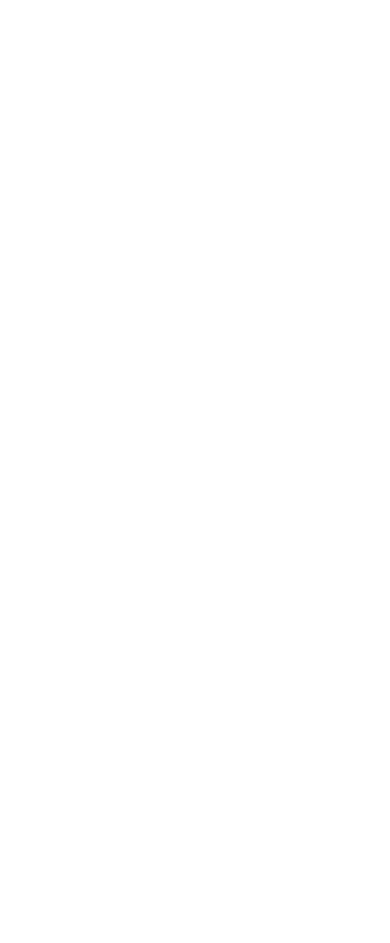
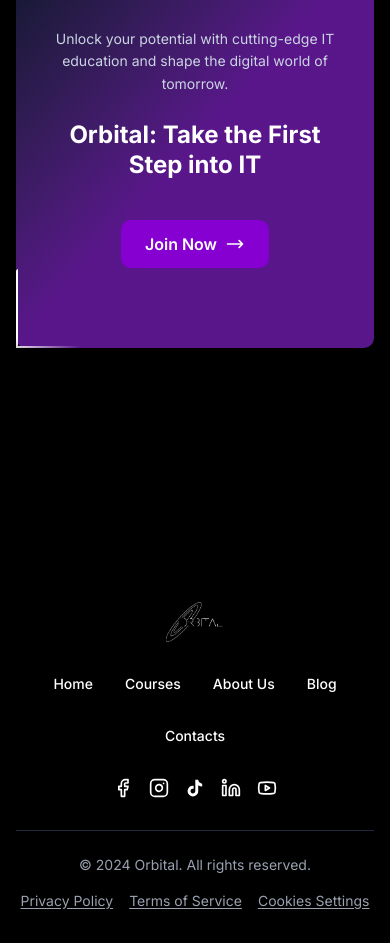
Before and after one commit to gurwnx222/sukii.xyz, a Next.js app: page / in a window 390 px wide. Shown: the part 6600-7543 px from the top of the page. Before the commit the page ends 6326 px from the top, so only its background shows below. Built offline with nearby package versions, Linux system fonts and the light colour scheme.

Commit message:
added join now, footer and border beam

```diff
--- /dev/null
+++ b/app/components/JoinNow.jsx
@@ -0,0 +1,80 @@
+"use client";
+import { BorderBeam } from "@/components/magicui/border-beam";
+import Button from "@/components/Button";
+const MainCard = ({
+  tagline = "Unlock your potential with cutting-edge IT education and shape the digital world of tomorrow.",
+  title = "Orbital: Take the First Step into IT",
+  backgroundColor = "bg-gradient-to-br from-black via-slate-800 to-slate-900",
+  textColor = "text-white",
+  taglineColor = "text-slate-300",
+  children,
+}) => {
+  return (
+    <div
+      className={`${backgroundColor} ${textColor} p-8 md:p-12 lg:p-16 rounded-lg shadow-2xl text-center space-y-6 md:space-y-8 min-h-[400px] flex flex-col justify-center items-center`}
+    >
+      <p
+        className={`${taglineColor} text-sm md:text-base lg:text-lg max-w-4xl mx-auto leading-relaxed`}
+      >
+        {tagline}
+      </p>
+
+      <h1 className="text-2xl md:text-4xl lg:text-5xl xl:text-6xl font-bold leading-tight max-w-5xl mx-auto">
+        {title}
+      </h1>
+
+      <div className="pt-4 flex justify-center">{children}</div>
+    </div>
+  );
+};
+
+export default function JoinNow({
+  // Main card props
+  tagline = "Unlock your potential with cutting-edge IT education and shape the digital world of tomorrow.",
+  title = "Orbital: Take the First Step into IT",
+  backgroundColor = "bg-gradient-to-br from-slate-900 via-purple-900 to-purple-900",
+  textColor = "text-white",
+  taglineColor = "text-slate-300",
+
+  // Border beam props
+  beamColorFrom = "#ffffff",
+  beamColorTo = "#ffffff",
+  beamDuration = 10,
+  beamSize = 100,
+  beamDelay = 0,
+
+  // Event handlers
+  onButtonClick,
+}) {
+  return (
+    <div className="min-h-screen bg-black flex items-center justify-center p-4">
+      <div className="relative w-full max-w-6xl">
+        <MainCard
+          tagline={tagline}
+          title={title}
+          backgroundColor={backgroundColor}
+          textColor={textColor}
+          taglineColor={taglineColor}
+        >
+          <Button name="Join Now" />
+        </MainCard>
+        <BorderBeam
+          colorFrom={beamColorFrom}
+          colorTo={beamColorTo}
+          duration={beamDuration}
+          size={beamSize}
+          delay="3"
+          borderWidth={2}
+        />
+        <BorderBeam
+          colorFrom={beamColorFrom}
+          colorTo={beamColorTo}
+          duration={beamDuration}
+          size={beamSize}
+          delay={beamDelay}
+          borderWidth={2}
+        />
+      </div>
+    </div>
+  );
+}
--- a/app/page.jsx
+++ b/app/page.jsx
@@ -5,6 +5,8 @@
 import FaqSection from "./components/FaqSection";
 import OurAdvantages from "./components/OurAdvantages";
 import Testimonials from "./components/Testimonials";
+import Footer from "@/components/Footer";
+import JoinNow from "./components/JoinNow";
 export default function Home() {
   return (
     <>
@@ -15,6 +17,8 @@
       <FaqSection />
       <OurAdvantages />
       <Testimonials />
+      <JoinNow />
+      <Footer />
     </>
   );
 }
--- a/components/Footer.jsx
+++ b/components/Footer.jsx
@@ -0,0 +1,139 @@
+import Image from "next/image";
+import Link from "next/link";
+import { Facebook, Instagram, Linkedin, Youtube } from "lucide-react";
+import orbitalLogo from "@/public/logos/orbital-logo-4.png";
+
+// Custom TikTok icon component since it's not available in Lucide
+const TikTokIcon = ({ className }) => (
+  <svg
+    className={className}
+    viewBox="0 0 24 24"
+    fill="currentColor"
+    xmlns="http://www.w3.org/2000/svg"
+  >
+    <path d="M19.59 6.69a4.83 4.83 0 0 1-3.77-4.25V2h-3.45v13.67a2.89 2.89 0 0 1-5.2 1.74 2.89 2.89 0 0 1 2.31-4.64 2.93 2.93 0 0 1 .88.13V9.4a6.84 6.84 0 0 0-1-.05A6.33 6.33 0 0 0 5 20.1a6.34 6.34 0 0 0 10.86-4.43v-7a8.16 8.16 0 0 0 4.77 1.52v-3.4a4.85 4.85 0 0 1-1-.1z" />
+  </svg>
+);
+
+export default function Footer() {
+  return (
+    <footer className="bg-black text-white">
+      <div className="container mx-auto px-4 py-8">
+        {/* Main footer content */}
+        <div className="flex flex-col lg:flex-row items-center justify-between gap-8 mb-8">
+          {/* Logo */}
+          <div className="flex-shrink-0">
+            <Image
+              src={orbitalLogo || "/placeholder.svg"}
+              alt="Orbital Logo"
+              width={120}
+              height={40}
+              className="h-10 w-auto"
+            />
+          </div>
+
+          {/* Navigation Links */}
+          <nav className="flex flex-wrap items-center justify-center gap-8 text-sm font-medium">
+            <Link
+              href="/"
+              className="hover:text-gray-300 transition-colors duration-200"
+            >
+              Home
+            </Link>
+            <Link
+              href="/courses"
+              className="hover:text-gray-300 transition-colors duration-200"
+            >
+              Courses
+            </Link>
+            <Link
+              href="/about"
+              className="hover:text-gray-300 transition-colors duration-200"
+            >
+              About Us
+            </Link>
+            <Link
+              href="/blog"
+              className="hover:text-gray-300 transition-colors duration-200"
+            >
+              Blog
+            </Link>
+            <Link
+              href="/contacts"
+              className="hover:text-gray-300 transition-colors duration-200"
+            >
+              Contacts
+            </Link>
+          </nav>
+
+          {/* Social Media Icons */}
+          <div className="flex items-center gap-4">
+            <Link
+              href="#"
+              className="hover:text-gray-300 transition-colors duration-200"
+              aria-label="Facebook"
+            >
+              <Facebook className="w-5 h-5" />
+            </Link>
+            <Link
+              href="#"
+              className="hover:text-gray-300 transition-colors duration-200"
+              aria-label="Instagram"
+            >
+              <Instagram className="w-5 h-5" />
+            </Link>
+            <Link
+              href="#"
+              className="hover:text-gray-300 transition-colors duration-200"
+              aria-label="TikTok"
+            >
+              <TikTokIcon className="w-5 h-5" />
+            </Link>
+            <Link
+              href="#"
+              className="hover:text-gray-300 transition-colors duration-200"
+              aria-label="LinkedIn"
+            >
+              <Linkedin className="w-5 h-5" />
+            </Link>
+            <Link
+              href="#"
+              className="hover:text-gray-300 transition-colors duration-200"
+              aria-label="YouTube"
+            >
+              <Youtube className="w-5 h-5" />
+            </Link>
+          </div>
+        </div>
+
+        {/* Horizontal separator */}
+        <div className="border-t border-gray-800 mb-6"></div>
+
+        {/* Bottom section */}
+        <div className="flex flex-col sm:flex-row items-center justify-center gap-4 text-sm text-gray-400">
+          <span>© 2024 Orbital. All rights reserved.</span>
+          <div className="flex items-center gap-4">
+            <Link
+              href="/privacy-policy"
+              className="hover:text-white transition-colors duration-200 underline underline-offset-2"
+            >
+              Privacy Policy
+            </Link>
+            <Link
+              href="/terms-of-service"
+              className="hover:text-white transition-colors duration-200 underline underline-offset-2"
+            >
+              Terms of Service
+            </Link>
+            <Link
+              href="/cookies-settings"
+              className="hover:text-white transition-colors duration-200 underline underline-offset-2"
+            >
+              Cookies Settings
+            </Link>
+          </div>
+        </div>
+      </div>
+    </footer>
+  );
+}
--- /dev/null
+++ b/components/magicui/border-beam.jsx
@@ -0,0 +1,56 @@
+"use client";;
+import { cn } from "@/lib/utils";
+import { motion } from "motion/react";
+
+export const BorderBeam = ({
+  className,
+  size = 50,
+  delay = 0,
+  duration = 6,
+  colorFrom = "#ffaa40",
+  colorTo = "#9c40ff",
+  transition,
+  style,
+  reverse = false,
+  initialOffset = 0,
+  borderWidth = 1
+}) => {
+  return (
+    <div
+      className="pointer-events-none absolute inset-0 rounded-[inherit] border-transparent [mask-clip:padding-box,border-box] [mask-composite:intersect] [mask-image:linear-gradient(transparent,transparent),linear-gradient(#000,#000)] border-(length:--border-beam-width)"
+      style={
+        {
+          "--border-beam-width": `${borderWidth}px`
+        }
+      }>
+      <motion.div
+        className={cn(
+          "absolute aspect-square",
+          "bg-gradient-to-l from-[var(--color-from)] via-[var(--color-to)] to-transparent",
+          className
+        )}
+        style={
+          {
+            width: size,
+            offsetPath: `rect(0 auto auto 0 round ${size}px)`,
+            "--color-from": colorFrom,
+            "--color-to": colorTo,
+            ...style
+          }
+        }
+        initial={{ offsetDistance: `${initialOffset}%` }}
+        animate={{
+          offsetDistance: reverse
+            ? [`${100 - initialOffset}%`, `${-initialOffset}%`]
+            : [`${initialOffset}%`, `${100 + initialOffset}%`],
+        }}
+        transition={{
+          repeat: Infinity,
+          ease: "linear",
+          duration,
+          delay: -delay,
+          ...transition,
+        }} />
+    </div>
+  );
+};
--- a/package.json
+++ b/package.json
@@ -13,6 +13,7 @@
     "clsx": "^2.1.1",
     "framer-motion": "^12.23.11",
     "lucide-react": "^0.526.0",
+    "motion": "^12.23.11",
     "next": "15.4.4",
     "react": "19.1.0",
     "react-dom": "19.1.0",
```
Also changed, not shown: 1 other file (tests, documents, lock files or other folders).
